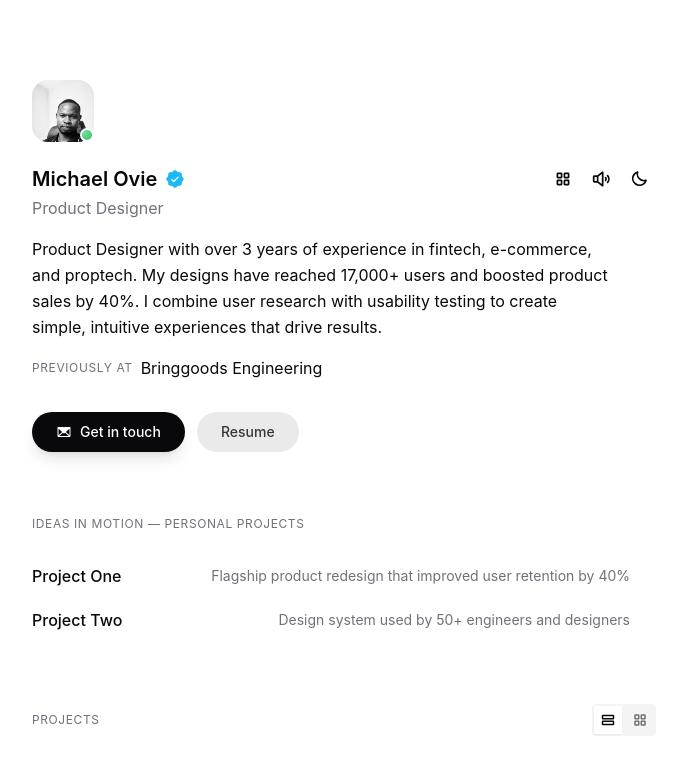
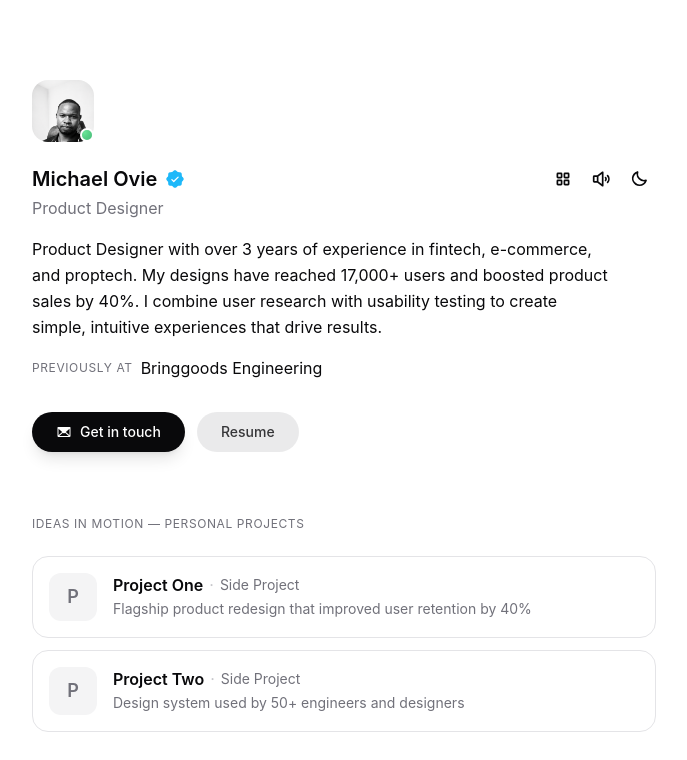
Before and after one commit to Kingovie/portfolio-tailwind, a Next.js app: page / in a window 1280 px wide. Shown: the top 760 px of the page, without its empty margins (296-983 px from the left). Built offline with nearby package versions, Linux system fonts and the light colour scheme.

Commit message:
redesign featured section to match johann.fyi card style

```diff
--- a/app/page.tsx
+++ b/app/page.tsx
@@ -3,7 +3,7 @@
 import { useState, useEffect } from "react";
 import Image from 'next/image';
 import Link from 'next/link';
-import { Moon, Sun, SpeakerHigh, SpeakerSlash, Envelope, TwitterLogo, LinkedinLogo, DribbbleLogo, ArrowRight, CaretRight, SquaresFour, Rows, SealCheck } from "@phosphor-icons/react";
+import { Moon, Sun, SpeakerHigh, SpeakerSlash, Envelope, TwitterLogo, LinkedinLogo, DribbbleLogo, ArrowRight, SquaresFour, Rows, SealCheck } from "@phosphor-icons/react";
 import { Tooltip } from "./components/Tooltip";
 import { motion } from "framer-motion";
 import { cn } from "@/lib/utils";
@@ -24,8 +24,8 @@ const portfolioData = {
     url: "#",
   },
   featured: [
-    { name: "Project One", description: "Flagship product redesign that improved user retention by 40%", url: "#" },
-    { name: "Project Two", description: "Design system used by 50+ engineers and designers", url: "#" }
+    { name: "Project One", role: "Side Project", description: "Flagship product redesign that improved user retention by 40%", url: "#" },
+    { name: "Project Two", role: "Side Project", description: "Design system used by 50+ engineers and designers", url: "#" }
   ],
   projects: [
     { name: "BringGoods", category: "Mobile App", description: "A hyperlocal e-commerce platform that delivers fresh food in under 30 minutes across Lagos, Nigeria with a unique price negotiation feature.", slug: "bringgoods", image: "/projects/Scene-1.png" },
@@ -233,25 +233,29 @@ export default function Portfolio() {
       {/* Featured */}
       <section className="mb-16">
         <h2 className="text-xs uppercase tracking-wider text-muted-foreground mb-6">Ideas in Motion — Personal Projects</h2>
-        <div className="space-y-1">
+        <div className="space-y-3">
           {portfolioData.featured.map((project, index) => (
-            <motion.div
+            <Link
               key={index}
-              whileHover={{ x: 4 }}
-              transition={{ type: "spring", stiffness: 400, damping: 25 }}
+              href={project.url}
+              className="flex items-start gap-4 p-4 rounded-2xl border border-border hover:border-muted-foreground/20 hover:bg-secondary/50 transition-all duration-200 group"
             >
-              <Link
-                href={project.url}
-                className="grid grid-cols-[auto_1fr_auto] items-center gap-3 py-3 md:py-2 group cursor-pointer rounded-lg -mx-3 px-3 transition-colors duration-150 hover:bg-secondary/50"
-              >
-                <span className="font-medium group-hover:text-primary transition-colors duration-150">{project.name}</span>
-                <span className="text-muted-foreground text-sm text-right leading-snug group-hover:text-foreground transition-colors duration-150">{project.description}</span>
-                <CaretRight
-                  size={14}
-                  className="text-muted-foreground opacity-0 -translate-x-2 group-hover:opacity-100 group-hover:translate-x-0 transition-all duration-200"
-                />
-              </Link>
-            </motion.div>
+              <div className="w-12 h-12 rounded-xl bg-secondary shrink-0 flex items-center justify-center text-lg font-semibold text-muted-foreground">
+                {project.name[0]}
+              </div>
+              <div className="flex-1 min-w-0">
+                <div className="flex items-center gap-1.5 flex-wrap">
+                  <span className="font-semibold text-foreground">{project.name}</span>
+                  <span className="text-muted-foreground/40">·</span>
+                  <span className="text-sm text-muted-foreground">{project.role}</span>
+                </div>
+                <p className="text-sm text-muted-foreground mt-0.5">{project.description}</p>
+              </div>
+              <ArrowRight
+                size={16}
+                className="text-muted-foreground mt-1.5 opacity-0 -translate-x-2 group-hover:opacity-100 group-hover:translate-x-0 transition-all duration-200 shrink-0"
+              />
+            </Link>
           ))}
         </div>
       </section>
```
